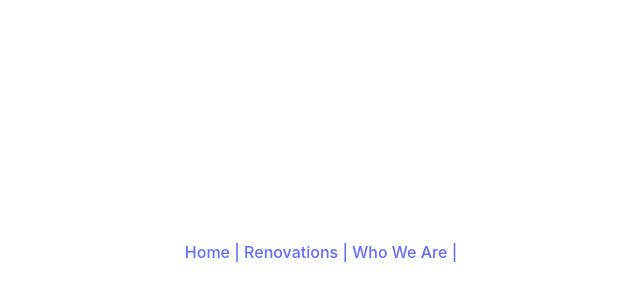
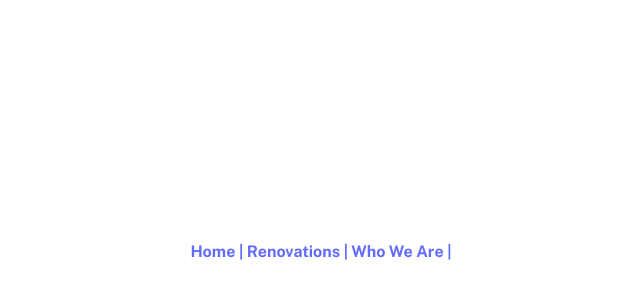
Before and after one commit to EDGI9/ad-architect-app, a React (Vite) app: page / in a window 1280 px wide. Shown: the part 148-448 px from the top of the page, without its empty margins (319-959 px from the left). Built offline with nearby package versions, Linux system fonts and the light colour scheme.

Commit message:
Creating Variables scss file

```diff
--- /dev/null
+++ b/src/assets/styles/_variables.scss
@@ -0,0 +1,21 @@
+@import url('https://fonts.googleapis.com/css2?family=Public+Sans:wght@700&display=swap');
+@import url('https://fonts.googleapis.com/css2?family=Poppins:wght@700&family=Public+Sans:wght@700&display=swap');
+
+//Colors
+$primary-color: #01ADA3;
+$secondary-color: #ECAE85E5;
+$dark-color: #282828;
+$gray-color: #555555;
+$light-gray-color: #7B7B7B;
+$lightest-gray-color: #F6F6F6;
+$white-color: #FFFFFF;
+
+
+//Fonts
+$primary-font:'Public Sans';
+$secondary-font: 'Poppins';
+
+
+//Font Sizes
+$button-font-size-big: 22px;
+$button-font-size-small: 14px;
--- a/src/assets/styles/index.scss
+++ b/src/assets/styles/index.scss
@@ -1,5 +1,7 @@
+@import "./_variables.scss";
+
 :root {
-  font-family: Inter, system-ui, Avenir, Helvetica, Arial, sans-serif;
+  font-family: 'Public Sans', 'Poppins', sans-serif;
   line-height: 1.5;
   font-weight: 400;
 
```
